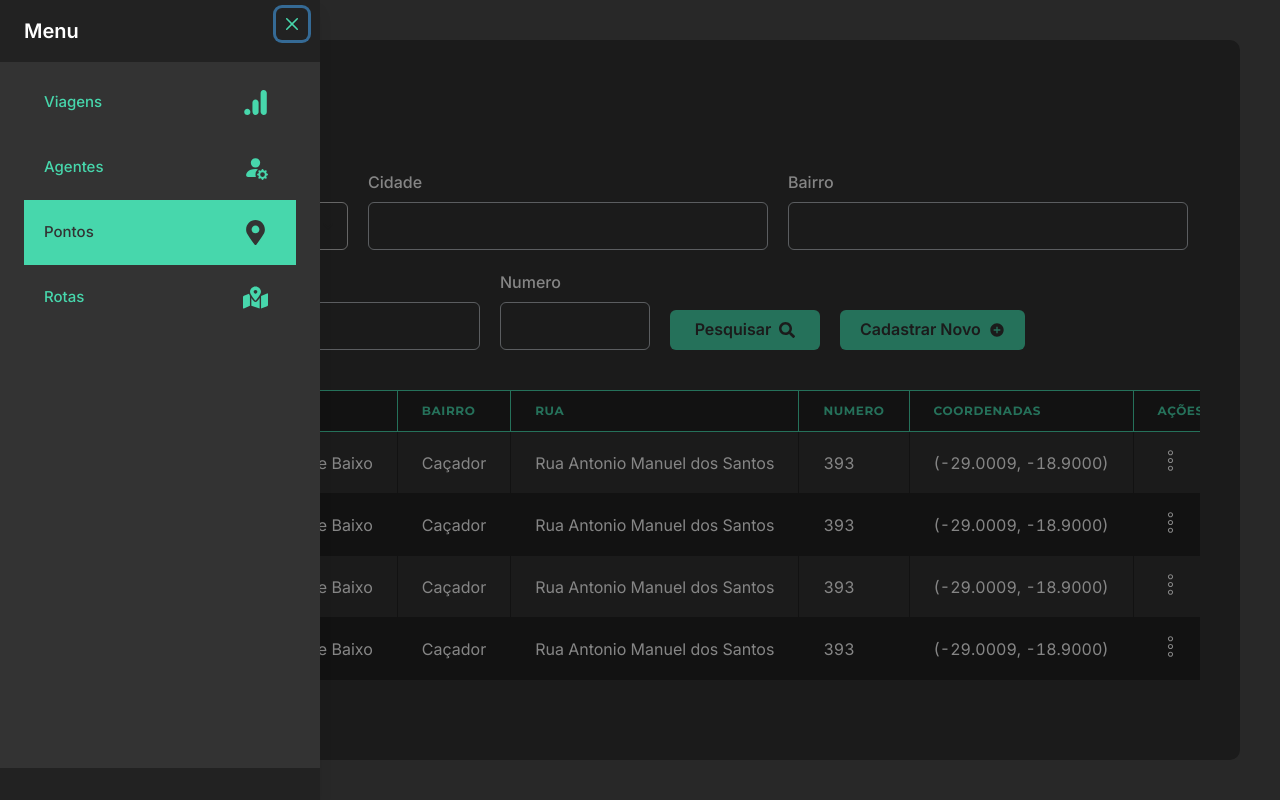
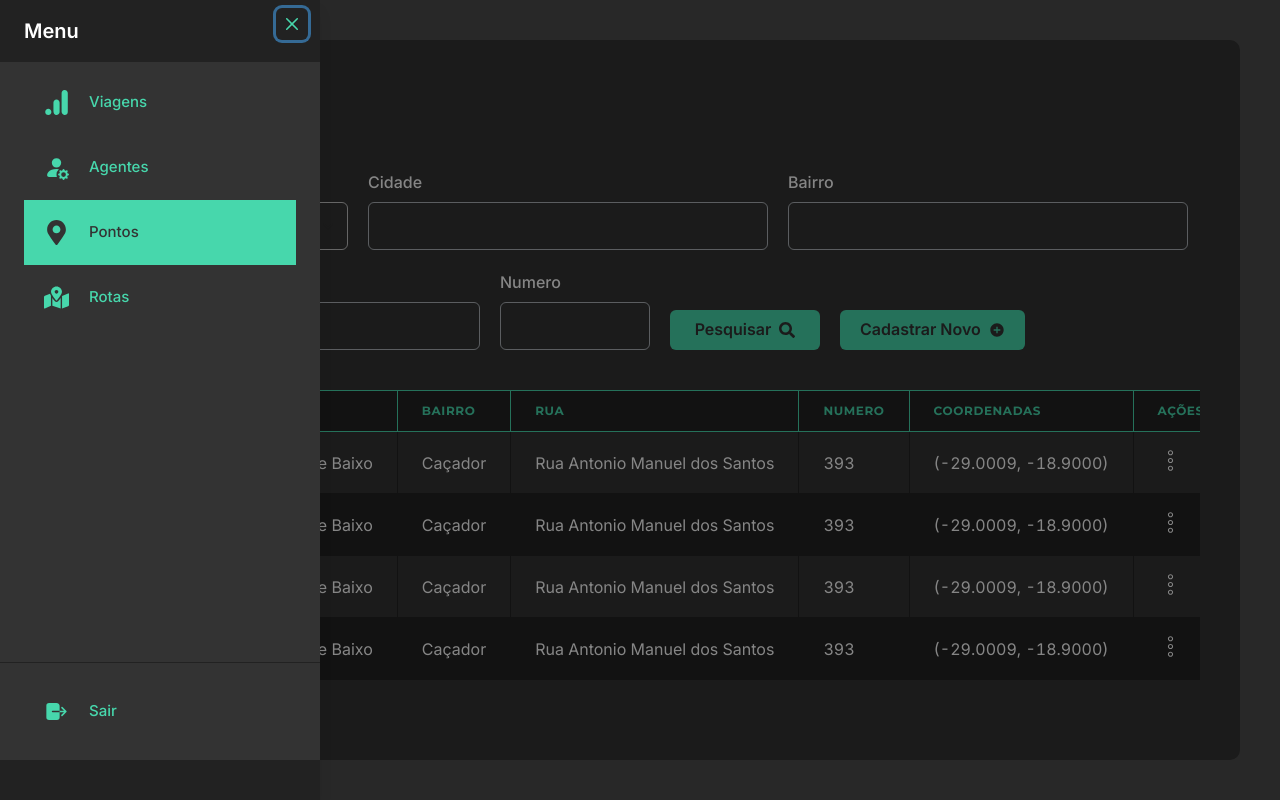
Before and after one commit to VictorHenrich/busstop-manager, a Next.js app: page /dashboard/points in a window 1280 px wide. Built offline with nearby package versions, Linux system fonts and the light colour scheme.

Commit message:
Adicionando lógicas das rotas e logout

```diff
--- a/src/app/dashboard/layout.tsx
+++ b/src/app/dashboard/layout.tsx
@@ -5,7 +5,7 @@ import { usePathname } from "next/navigation";
 import { Center, Box } from "@chakra-ui/react";
 import { TiThMenu } from "react-icons/ti";
 import AppMenu, { type AppMenuItemProps } from "@/components/menu";
-import { DASHBOARD_MENU_ITENS } from "@/utils/constants";
+import { DASHBOARD_MENU_ITENS, DASHBOARD_FOOTER_MENU_ITENS } from "@/utils/constants";
 import AppIconButton from "@/components/iconButton";
 
 
@@ -28,6 +28,7 @@ export default function DashboardLayout({ children }: React.PropsWithChildren):
         <>
             <AppMenu
                 items={DASHBOARD_MENU_ITENS}
+                footerItems={DASHBOARD_FOOTER_MENU_ITENS}
                 selectedItem={selectedItem}
                 onClose={() => setOpenMenu(false)}
                 onSelectItem={(item) => setSelectedItem(item)}
--- a/src/components/menu/index.tsx
+++ b/src/components/menu/index.tsx
@@ -13,7 +13,10 @@ import {
     DrawerOverlay,
     DrawerContent,
     DrawerCloseButton,
-    type As
+    type As,
+    Box,
+    Stack,
+    Icon
 } from "@chakra-ui/react";
 import { type AppRouterInstance } from "next/dist/shared/lib/app-router-context.shared-runtime";
 import { APP_VERSION } from "@/utils/constants";
@@ -26,11 +29,16 @@ export interface AppMenuItemProps{
     path?: string
 }
 
+export interface AppMenuFooterItemProps extends AppMenuItemProps{
+    children?: React.ReactElement | string | number
+}
+
 export interface AppMenuProps{
     open: boolean,
     onClose: () => void,
     onSelectItem: (item: AppMenuItemProps) => void,
     items: AppMenuItemProps[],
+    footerItems?: AppMenuFooterItemProps[],
     selectedItem?: AppMenuItemProps
 }
 
@@ -40,7 +48,8 @@ export default function AppMenu({
     onClose,
     onSelectItem,
     items,
-    selectedItem
+    selectedItem,
+    footerItems = []
 }: AppMenuProps): React.ReactElement{
     const router: AppRouterInstance = useRouter();
 
@@ -83,7 +92,7 @@ export default function AppMenu({
                                 <ListItem
                                     key={index}
                                     display="flex"
-                                    justifyContent="space-between"
+                                    justifyContent="flex-start"
                                     alignItems="center"
                                     width="full"
                                     padding={5}
@@ -95,25 +104,67 @@ export default function AppMenu({
                                     style={selected ? hoverStyle : undefined}
                                     onClick={()=> handleClickItem(item)}
                                 >
-                                    {item.description}
+
                                     <ListIcon
-                                        marginLeft={5}
                                         as={item.icon}
                                         color="inherit"
                                         fontSize={25}
+                                        marginRight={5}
                                     />
+                                    {item.description}
                                 </ListItem>
                             )
                         })}
                     </List>
                 </DrawerBody>
                 <DrawerFooter
+                    borderTopWidth={1}
+                    borderTopColor="black"
+                >
+                    <List width="full">
+                        {footerItems.map((item, index) => {
+                            return (
+                                item.children
+                                    ? item.children
+                                    : (
+                                        <ListItem
+                                            key={index}
+                                            display="flex"
+                                            justifyContent="flex-start"
+                                            alignItems="center"
+                                            width="full"
+                                            padding={5}
+                                            cursor="pointer"
+                                            transition="all 0.5s"
+                                            fontWeight={500}
+                                            fontSize={15}
+                                            _hover={hoverStyle}
+                                            onClick={()=> handleClickItem(item)}
+                                        >
+
+                                            <ListIcon
+                                                as={item.icon}
+                                                color="inherit"
+                                                fontSize={25}
+                                                marginRight={5}
+                                            />
+                                            {item.description}
+                                        </ListItem>
+                                    )
+                            )
+                        })}
+                    </List>
+                </DrawerFooter>
+                <Box
+                    width="full"
+                    height={10}
+                    padding={2}
                     color="tertiary"
                     background="black"
                     justifyContent="flex-start"
                 >
                     {APP_VERSION}
-                </DrawerFooter>
+                </Box>
             </DrawerContent>
         </Drawer>
     )
--- a/src/utils/constants.ts
+++ b/src/utils/constants.ts
@@ -1,6 +1,7 @@
 import { BsPersonFillGear } from "react-icons/bs";
 import { FaMapMarkerAlt, FaMapMarkedAlt  } from "react-icons/fa";
 import { SiGoogleanalytics } from "react-icons/si";
+import { IoLogOut } from "react-icons/io5";
 import { type AppMenuItemProps } from "@/components/menu";
 import { type AppSelectItemProps } from "@/components/select";
 
@@ -48,6 +49,15 @@ export const DASHBOARD_MENU_ITENS: AppMenuItemProps[] = [
         icon: FaMapMarkedAlt,
         id: "routes",
         path: "/dashboard/routes"
+    }
+]
+
+export const DASHBOARD_FOOTER_MENU_ITENS: AppMenuItemProps[] = [
+    {
+        description: "Sair",
+        icon: IoLogOut,
+        id: "logout",
+        path: "/logout"
     }
 ]
 
```
Also changed, not shown: src/app/logout/route.tsx (added, +12 -0 lines), src/app/page.tsx (deleted, +0 -18 lines), src/app/route.tsx (added, +8 -0 lines), src/utils/cookie.ts (+19 -1 lines).
